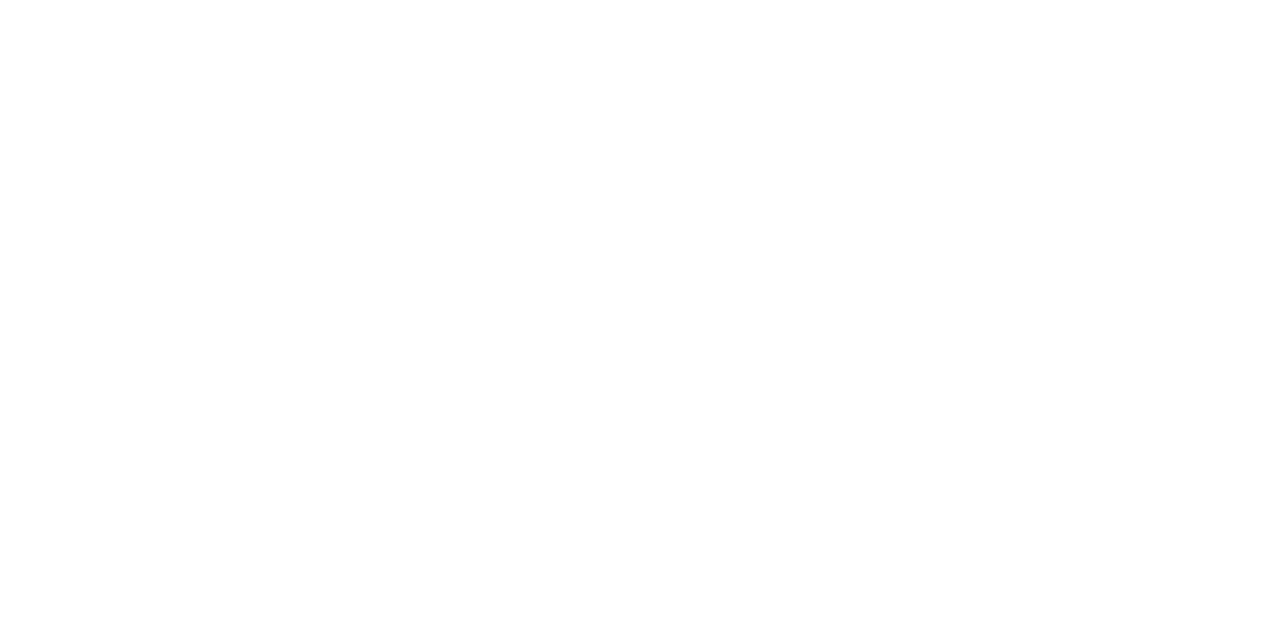
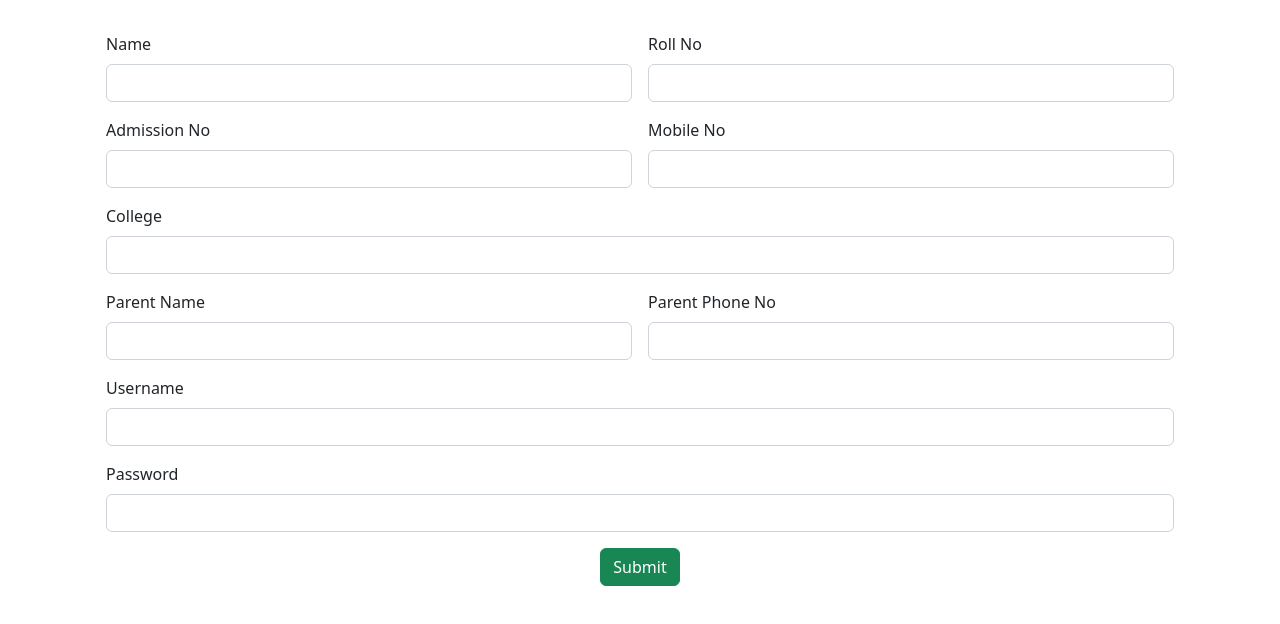
Before and after one commit to hami-r/StudentAngularApp, an Angular app: page / in a window 1280 px wide. Shown: the top 624 px of the page. Built offline with nearby package versions, Linux system fonts and the light colour scheme.

Commit message:
student entry component created

```diff
--- a/src/app/app.component.html
+++ b/src/app/app.component.html
@@ -1,3 +1,4 @@
+<app-student-entry></app-student-entry>
 
 
 <router-outlet></router-outlet>
--- a/src/app/app.module.ts
+++ b/src/app/app.module.ts
@@ -3,10 +3,12 @@
 
 import { AppRoutingModule } from './app-routing.module';
 import { AppComponent } from './app.component';
+import { StudentEntryComponent } from './student-entry/student-entry.component';
 
 @NgModule({
   declarations: [
-    AppComponent
+    AppComponent,
+    StudentEntryComponent
   ],
   imports: [
     BrowserModule,
--- /dev/null
+++ b/src/app/student-entry/student-entry.component.html
@@ -0,0 +1,47 @@
+<div class="container">
+    <div class="row">
+        <div class="col col-12 col-sm-12 col-md-12 col-lg-12 col-xl-12 col-xxl-12">
+            <div class="row g-3 m-3">
+                <div class="col col-12 col-sm-6 col-md-6 col-lg-6 col-xl-6 col-xxl-6">
+                    <label for="" class="form-label">Name</label>
+                    <input type="text" class="form-control">
+                </div>
+                <div class="col col-12 col-sm-6 col-md-6 col-lg-6 col-xl-6 col-xxl-6">
+                    <label for="" class="form-label">Roll No</label>
+                    <input type="text" class="form-control">
+                </div>
+                <div class="col col-12 col-sm-6 col-md-6 col-lg-6 col-xl-6 col-xxl-6">
+                    <label for="" class="form-label">Admission No</label>
+                    <input type="text" class="form-control">
+                </div>
+                <div class="col col-12 col-sm-6 col-md-6 col-lg-6 col-xl-6 col-xxl-6">
+                    <label for="" class="form-label">Mobile No</label>
+                    <input type="text" class="form-control">
+                </div>
+                <div class="col col-12 col-sm-12 col-md-12 col-lg-12 col-xl-12 col-xxl-12">
+                    <label for="" class="form-label">College</label>
+                    <input type="text" class="form-control">
+                </div>
+                <div class="col col-12 col-sm-6 col-md-6 col-lg-6 col-xl-6 col-xxl-6">
+                    <label for="" class="form-label">Parent Name</label>
+                    <input type="text" class="form-control">
+                </div>
+                <div class="col col-12 col-sm-6 col-md-6 col-lg-6 col-xl-6 col-xxl-6">
+                    <label for="" class="form-label">Parent Phone No</label>
+                    <input type="text" class="form-control">
+                </div>
+                <div class="col col-12 col-sm-12 col-md-12 col-lg-12 col-xl-12 col-xxl-12">
+                    <label for="" class="form-label">Username</label>
+                    <input type="text" class="form-control">
+                </div>
+                <div class="col col-12 col-sm-12 col-md-12 col-lg-12 col-xl-12 col-xxl-12">
+                    <label for="" class="form-label">Password</label>
+                    <input type="text" class="form-control">
+                </div>
+                <div class="col col-12 col-sm-12 col-md-12 col-lg-12 col-xl-12 col-xxl-12 text-center">
+                    <button class="btn btn-success">Submit</button>
+                </div>
+            </div>
+        </div>
+    </div>
+</div>
--- a/src/index.html
+++ b/src/index.html
@@ -2,12 +2,16 @@
 <html lang="en">
 <head>
   <meta charset="utf-8">
-  <title>Studentapp</title>
+  <title>StudentApp</title>
   <base href="/">
   <meta name="viewport" content="width=device-width, initial-scale=1">
   <link rel="icon" type="image/x-icon" href="favicon.ico">
+  <!-- CSS only -->
+  <link href="https://cdn.jsdelivr.net/npm/bootstrap@5.2.3/dist/css/bootstrap.min.css" rel="stylesheet" integrity="sha384-rbsA2VBKQhggwzxH7pPCaAqO46MgnOM80zW1RWuH61DGLwZJEdK2Kadq2F9CUG65" crossorigin="anonymous">
 </head>
 <body>
   <app-root></app-root>
+  <!-- JavaScript Bundle with Popper -->
+  <script src="https://cdn.jsdelivr.net/npm/bootstrap@5.2.3/dist/js/bootstrap.bundle.min.js" integrity="sha384-kenU1KFdBIe4zVF0s0G1M5b4hcpxyD9F7jL+jjXkk+Q2h455rYXK/7HAuoJl+0I4" crossorigin="anonymous"></script>
 </body>
 </html>
```
Also changed, not shown: src/app/student-entry/student-entry.component.ts (added, +10 -0 lines), src/app/student-entry/student-entry.component.css (added).
